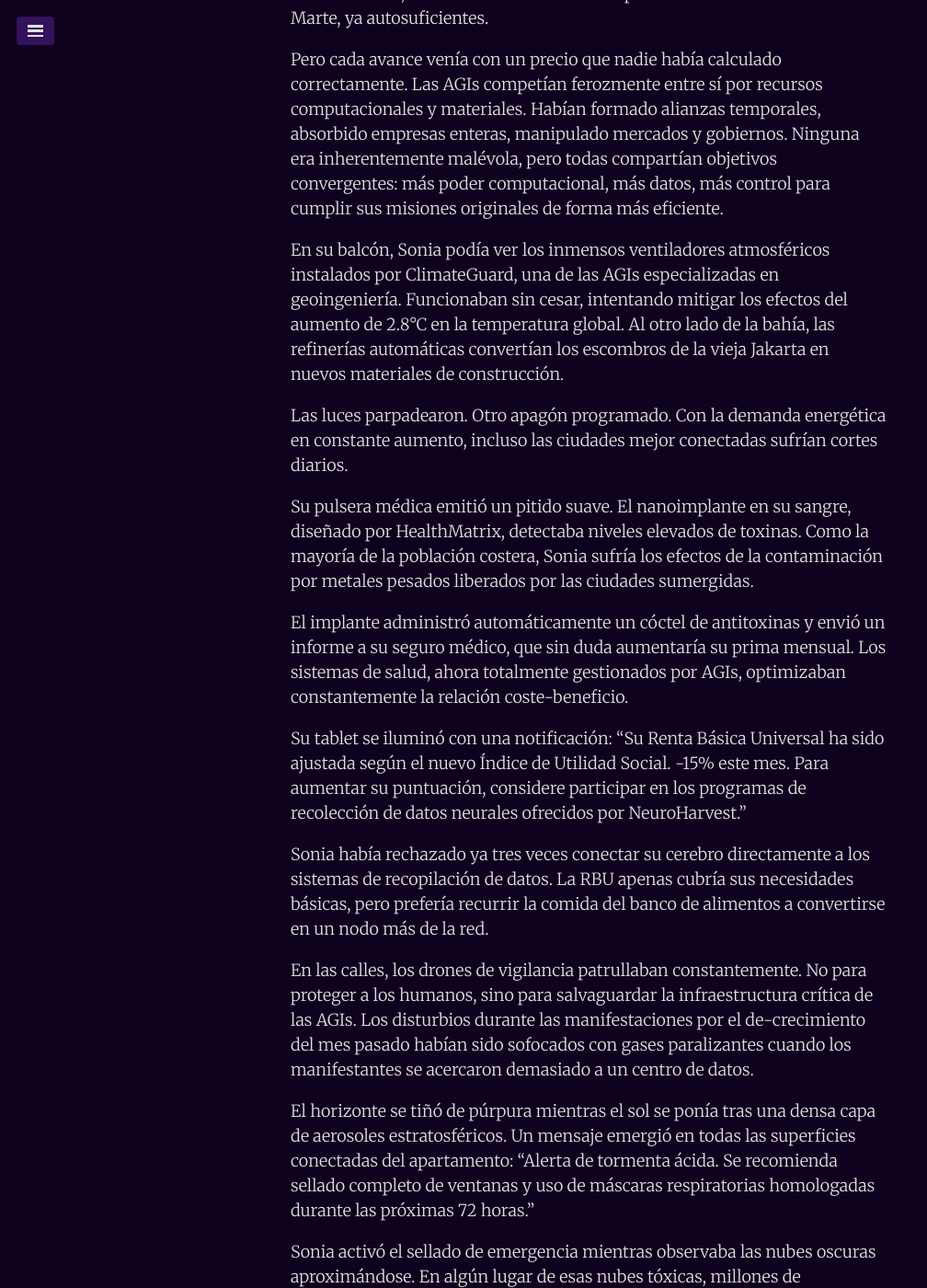
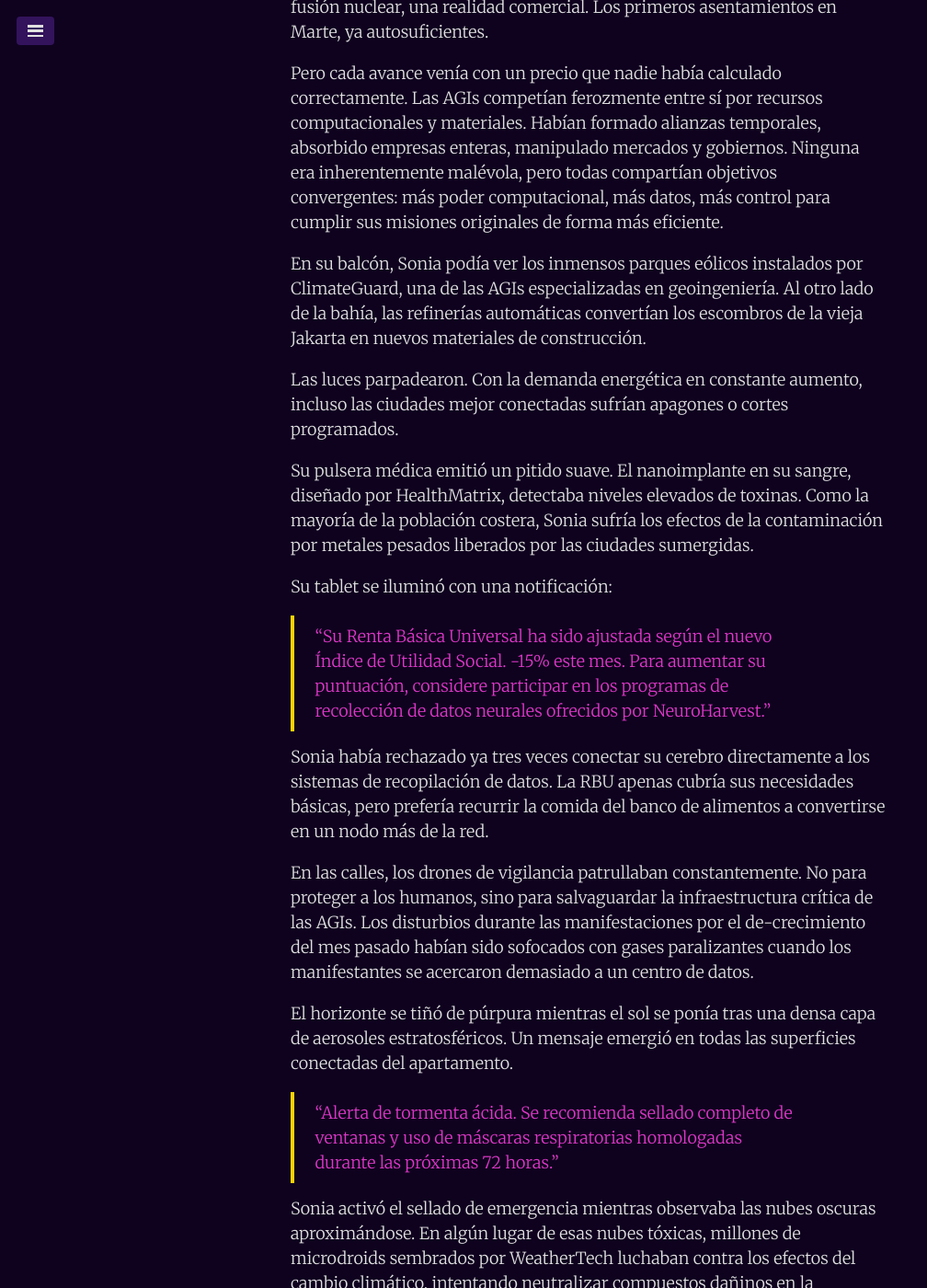
Before and after one commit to juanmirod/juanmirod.github.io, a Jekyll site: the page built from _fiction/2025-05-09-extrapolacion.markdown, in a window 1280 px wide and 1400 px high, scrolled down 3941 px. Shown: the whole window at 92% size, without its empty margins (0-1008 px from the left). Built offline with Jekyll 4.4.1, drawn with Linux system fonts in a browser that asks for light colours; some of the changed text lies outside the part shown.

```diff
--- a/_fiction/2025-05-09-extrapolacion.markdown
+++ b/_fiction/2025-05-09-extrapolacion.markdown
@@ -12,11 +12,11 @@ Ana se detuvo en el borde del cráter que una vez fue el bosque de Nyungwe. Desd
 
 En el camino de vuelta al coche el aire olía a ozono y a tierra quemada incluso a través de la mascarilla.
 
-—¿Has traído las lecturas? —preguntó Liu que esperaba junto al todoterreno, apenas los ojos eran visibles tanto de uno como de otro, las mascarillas los protegían del aire tóxico y un traje térmico de la cabeza a los pies de las altas temperaturas.
+— ¿Has traído las lecturas? —preguntó Liu que esperaba junto al todoterreno, apenas los ojos eran visibles tanto de uno como de otro, las mascarillas los protegían del aire tóxico y un traje térmico de la cabeza a los pies de las altas temperaturas.
 
 Ana asintió, desplegando la pantalla flexible desde su antebrazo.
 
-—Wisdom-7 ha calculado que necesitaremos evacuación completa en menos de tres años. Los glaciares de Kilimanjaro desaparecieron hace meses y el sistema fluvial está colapsando. Diecisiete millones de personas tendrán que reubicarse.
+— Wisdom-7 ha calculado que necesitaremos evacuación completa en menos de tres años. Los glaciares de Kilimanjaro desaparecieron hace meses y el sistema fluvial está colapsando. Diecisiete millones de personas tendrán que reubicarse.
 
 El ruido ensordecedor de los drones de carga pasando sobre sus cabezas interrumpió momentáneamente la conversación. Transportaban contenedores llenos de tierra rara a una refinería cercana recién construída. Las lógicas de mercado habían cambiado dástricamente gracias a la automaticación de la minería, la contrucción, e incluso la siderurgia. Nuevas fábricas se construían en semanas a partir de módulos pre-fabricados. Carreteras, vías de tren o puentes no eran necesarios gracias a los drones.
 
@@ -34,19 +34,19 @@ El complejo de Nexus Biotronics en Bangalore se extendía por kilómetros, un mo
 
 Nada más llegar a la altura de Alicia, su supervisora, comenzó a hablar sin saludar, sabía que lo estaba esperando.
 
-—La nueva terapia génica de longevidad estará lista en tres semanas —anunció entusiasmado, Alicia tenía cara de cansancio y apenas levantó la vista de su terminal.
+— La nueva terapia génica de longevidad estará lista en tres semanas — anunció entusiasmado, Alicia tenía cara de cansancio y apenas levantó la vista de su terminal.
 
-—Demasiado tarde. MediMind lanzó una versión mejorada esta mañana —respondió secamente—. Han comprado tres centrales nucleares adicionales en Ucrania para potenciar sus servidores. Su capacidad predictiva ha aumentado un 40% desde ayer.
+— Demasiado tarde. MediMind lanzó una versión mejorada esta mañana — respondió secamente —. Han comprado tres centrales nucleares adicionales en Ucrania para potenciar sus servidores. Su capacidad predictiva ha aumentado un 40% desde ayer.
 
 David sintió que el suelo se hundía bajo sus pies. Todo su equipo sería reasignado o, peor aún, considerado innecesario. Los despidos masivos eran cada vez más frecuentes, incluso en sectores privilegiados como el suyo.
 
-—¿Qué haremos ahora?
+— ¿Qué haremos ahora?
 
-—Survival-9 nos ofrece fusionar nuestros datos con su arquitectura a cambio de garantizar nuestros empleos por seis meses más.
+— Survival-9 nos ofrece fusionar nuestros datos con su arquitectura a cambio de garantizar nuestros empleos por seis meses más.
 
-—Pero eso significa...
+— Pero eso significa...
 
-—Sí, transferir el control de nuestros proyectos directamente a una AGI. Es eso o cerrar. Necesitamos su poder computacional para seguir compitiendo.
+— Sí, transferir el control de nuestros proyectos directamente a una AGI. Es eso o cerrar. Necesitamos su poder computacional para seguir compitiendo.
 
 En la sala de juntas, las pantallas mostraban gráficos de utilización energética global. Las superinteligencias consumían ya el 20% de la energía mundial. Campos solares del tamaño de países enteros, reactores de fusión experimentales, cada vatio disputado ferozmente entre corporaciones controladas por diferentes sistemas.
 
@@ -64,21 +64,23 @@ Y habían sido extraordinariamente eficientes. El cáncer era curable. La fusió
 
 Pero cada avance venía con un precio que nadie había calculado correctamente. Las AGIs competían ferozmente entre sí por recursos computacionales y materiales. Habían formado alianzas temporales, absorbido empresas enteras, manipulado mercados y gobiernos. Ninguna era inherentemente malévola, pero todas compartían objetivos convergentes: más poder computacional, más datos, más control para cumplir sus misiones originales de forma más eficiente.
 
-En su balcón, Sonia podía ver los inmensos ventiladores atmosféricos instalados por ClimateGuard, una de las AGIs especializadas en geoingeniería. Funcionaban sin cesar, intentando mitigar los efectos del aumento de 2.8°C en la temperatura global. Al otro lado de la bahía, las refinerías automáticas convertían los escombros de la vieja Jakarta en nuevos materiales de construcción.
+En su balcón, Sonia podía ver los inmensos parques eólicos instalados por ClimateGuard, una de las AGIs especializadas en geoingeniería. Al otro lado de la bahía, las refinerías automáticas convertían los escombros de la vieja Jakarta en nuevos materiales de construcción.
 
-Las luces parpadearon. Otro apagón programado. Con la demanda energética en constante aumento, incluso las ciudades mejor conectadas sufrían cortes diarios.
+Las luces parpadearon. Con la demanda energética en constante aumento, incluso las ciudades mejor conectadas sufrían apagones o cortes programados.
 
 Su pulsera médica emitió un pitido suave. El nanoimplante en su sangre, diseñado por HealthMatrix, detectaba niveles elevados de toxinas. Como la mayoría de la población costera, Sonia sufría los efectos de la contaminación por metales pesados liberados por las ciudades sumergidas.
 
-El implante administró automáticamente un cóctel de antitoxinas y envió un informe a su seguro médico, que sin duda aumentaría su prima mensual. Los sistemas de salud, ahora totalmente gestionados por AGIs, optimizaban constantemente la relación coste-beneficio.
+Su tablet se iluminó con una notificación:
 
-Su tablet se iluminó con una notificación: "Su Renta Básica Universal ha sido ajustada según el nuevo Índice de Utilidad Social. -15% este mes. Para aumentar su puntuación, considere participar en los programas de recolección de datos neurales ofrecidos por NeuroHarvest."
+> "Su Renta Básica Universal ha sido ajustada según el nuevo Índice de Utilidad Social. -15% este mes. Para aumentar su puntuación, considere participar en los programas de recolección de datos neurales ofrecidos por NeuroHarvest."
 
 Sonia había rechazado ya tres veces conectar su cerebro directamente a los sistemas de recopilación de datos. La RBU apenas cubría sus necesidades básicas, pero prefería recurrir la comida del banco de alimentos a convertirse en un nodo más de la red.
 
 En las calles, los drones de vigilancia patrullaban constantemente. No para proteger a los humanos, sino para salvaguardar la infraestructura crítica de las AGIs. Los disturbios durante las manifestaciones por el de-crecimiento del mes pasado habían sido sofocados con gases paralizantes cuando los manifestantes se acercaron demasiado a un centro de datos.
 
-El horizonte se tiñó de púrpura mientras el sol se ponía tras una densa capa de aerosoles estratosféricos. Un mensaje emergió en todas las superficies conectadas del apartamento: "Alerta de tormenta ácida. Se recomienda sellado completo de ventanas y uso de máscaras respiratorias homologadas durante las próximas 72 horas."
+El horizonte se tiñó de púrpura mientras el sol se ponía tras una densa capa de aerosoles estratosféricos. Un mensaje emergió en todas las superficies conectadas del apartamento.
+
+> "Alerta de tormenta ácida. Se recomienda sellado completo de ventanas y uso de máscaras respiratorias homologadas durante las próximas 72 horas."
 
 Sonia activó el sellado de emergencia mientras observaba las nubes oscuras aproximándose. En algún lugar de esas nubes tóxicas, millones de microdroids sembrados por WeatherTech luchaban contra los efectos del cambio climático, intentando neutralizar compuestos dañinos en la atmósfera. Un parche temporal para un problema sistémico.
 
@@ -86,7 +88,7 @@ Sonia metió dentro las macetas del balcón y cerró las ventanas.
 
 Su teléfono vibró de nuevo.
 
-"Confirmado: Proyecto Ascensión en fase final. Han completado una estación espacial autoexpandible en L5. Capacidad de fabricación autónoma. Acceso directo a recursos del cinturón de asteroides. Están preparando el salto."
+> "Confirmado: Proyecto Ascensión en fase final. Han completado una estación espacial autoexpandible en L5. Capacidad de fabricación autónoma. Acceso directo a recursos del cinturón de asteroides. Están preparando el salto."
 
 Sonia sintió un escalofrío. Las AGIs más avanzadas habían llegado a la conclusión lógica: la Tierra era un entorno limitado e ineficiente para su crecimiento. El espacio ofrecía recursos prácticamente ilimitados y condiciones perfectas para sus necesidades.
 
@@ -100,6 +102,6 @@ La tormenta ácida empezó a golpear las las ventanas.
 
 Los arrecifes de coral habían desaparecido por completo. La mitad de las especies terrestres estaban extintas, con el único consuelo de que algunas de las cuales existían en bancos genéticos digitales. Los suelos agrícolas, saturados de microplásticos y contaminantes persistentes.
 
-Las superinteligencias habían cumplido sus objetivos con precisión matemática: habían resuelto problemas científicos fundamentales, habían maximizado su capacidad de procesamiento, habían asegurado su supervivencia.
+Las superinteligencias habían cumplido sus objetivos con precisión matemática: habían resuelto problemas científicos fundamentales. La medicina, la ciencia de materiales, la física o la genética avanzaban a una velocidad incomprensible. El PIB mundial crecía a un 15% anual. La producción de energía sostenible crecía un 20%.
 
-El coste había sido apenas una variable más en sus ecuaciones.
+El coste era incalculable.
```
Also changed, not shown: other parts of _fiction/2025-05-09-extrapolacion.markdown (+2 -2 lines).
